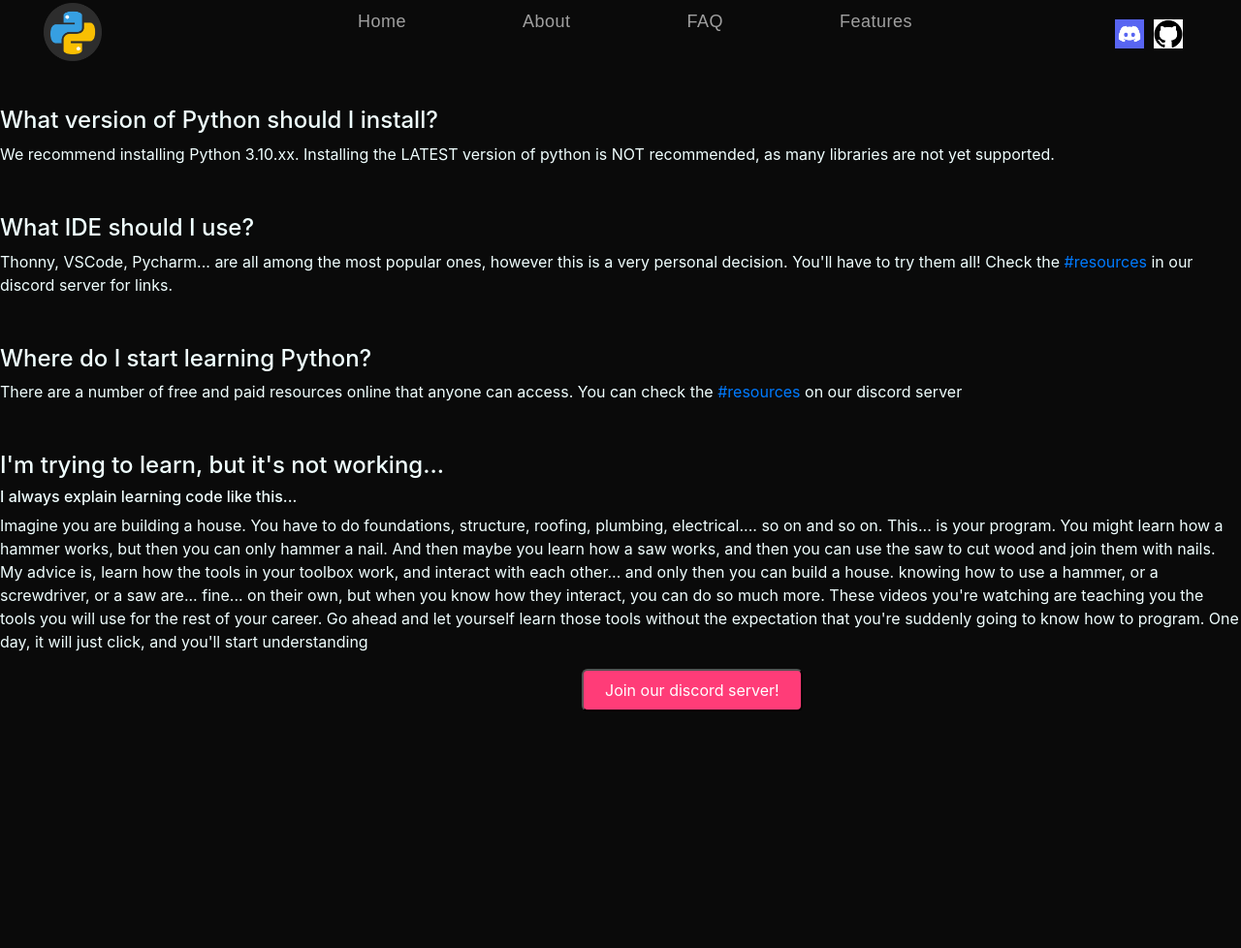
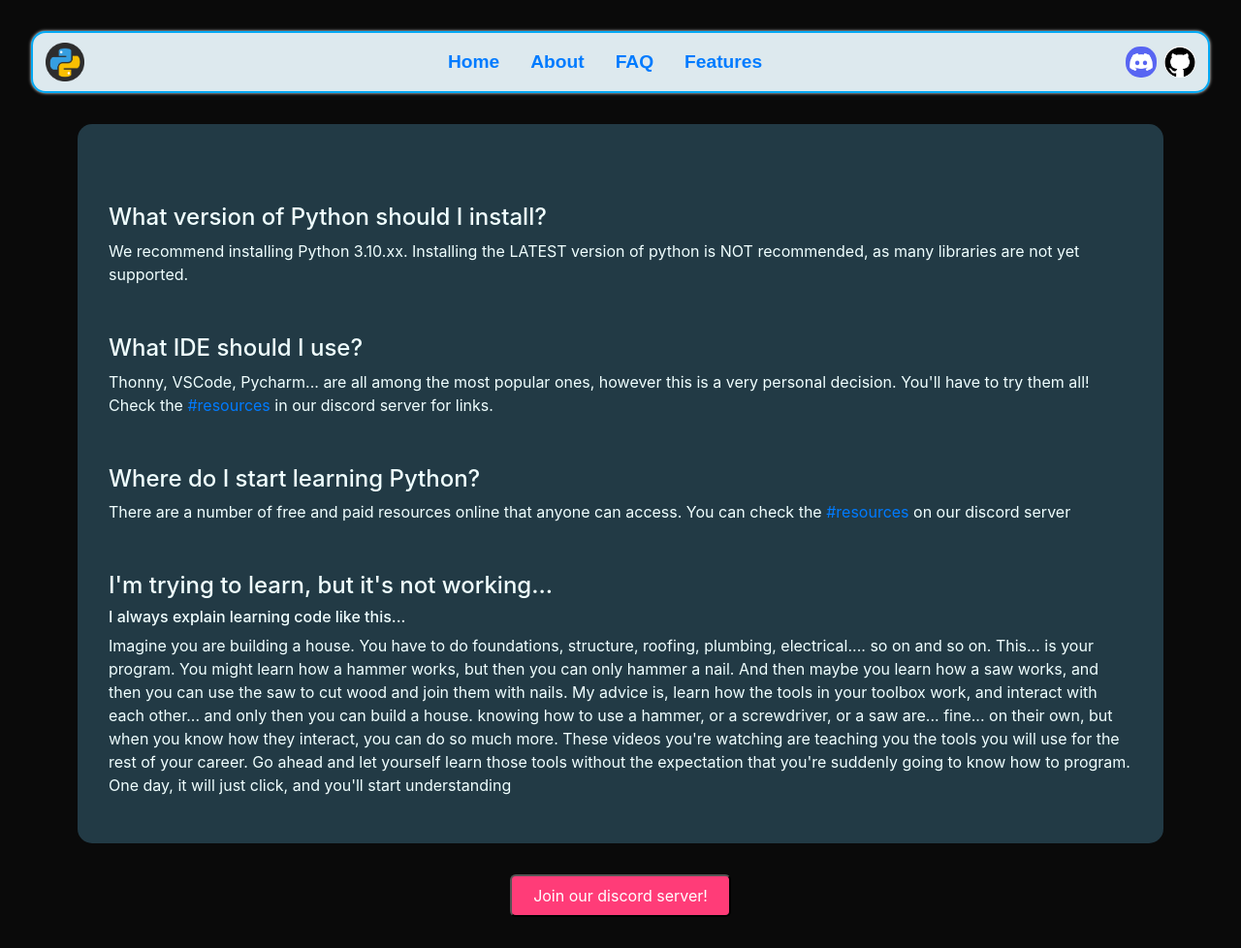
Before and after one commit to practical-python-org/Home, a Flask app: page /FAQ in a window 1280 px wide. Shown: the whole page at 97% size. Before the commit the page ends 732 px from the top, so only its background shows below. Run offline with Flask 3, Linux system fonts and the light colour scheme.

Commit message:
Changed base styles

```diff
--- a/templates/base.html
+++ b/templates/base.html
@@ -14,9 +14,6 @@
       }
       body{
         background-color: #1e1e1e;
-      }
-      h1{
-        margin-left: 340px;
       }
       h1,h2,h3,h4,h6,p{
         color:azure;
@@ -98,7 +95,6 @@
         border-radius: 6px;
         background: #ff3c78;
         transition: all 0.2s ease;
-        margin-left: 600px;
     }
 
     button:active {
@@ -114,62 +110,95 @@
 body{
   background-color: #0a0a0a;
 }
-nav{
-  height:100vh;
-  width: 70vw;
-  min-width: 600px;
+    </style>
+
+    <style>
+      /* navbar */
+      .new__header-main-logo {
         display: flex;
+        justify-content: center;
         align-items: center;
-  justify-content: space-around;
-  margin: auto;
       }
-nav a{
-  position: relative;
-  text-decoration: none;
-  font-family: 'Poppins',sans-serif;
-  color: #a0a0a0;
-  font-size: 18px;
-  letter-spacing: 0.5px;
+      .new__header-main {
+        display: flex;
+        flex-direction: row;
+        background: hsl(199, 34%, 90%);
+        margin: 2rem 2rem;
+        border: 2px solid #03a9f4;
+        max-width: calc(100vw - 4rem);
+        border-radius: 15px;
+        padding: 0.2rem 0.8rem;
+        justify-content: space-between;
+        height: 4rem;
+        box-shadow: 0px 0px 0.2rem 0px white;
       }
-nav a:after{
-  content: "";
-  position: absolute;
-  background-color: #ff3c78;
-  height: 3px;
-  width: 0;
-  left: 0;
-  bottom: -10px;
-  transition: 0.3s;
+      .new__header-main-nav {
+        display: flex;
+        gap: 2rem;
+        align-items: center;
+        justify-content: center;
       }
-nav a:hover{
-  color: #ffffff
+      .new__header-main-nav a {
+        font-size: 1.2rem;
+        font-family: Arial;
+        font-weight: bold;
       }
-nav a:hover:after{
-  width: 100%;
+      .new__header-main-logo img {
+        width: 2.5rem;
+        height: 2.5rem;
       }
+      .new__header-main-sm {
+        display: flex;
+        justify-content: center;
+        align-items: center;
+        gap: 0.5rem;
+      }
+      .new__header-main-sm img {
+        width: 2rem;
+        height: 2rem;
+        border-radius: 15px;
+      }
+
+      /* home */
+      .mid-section {
+        display: flex;
+        justify-content: center;
+      }
+      .mid-section > div {
+        max-width: min(calc(100vw - 4rem), 70rem);
+        background: #223a45;
+        padding: 2rem 2rem;
+        border-radius: 15px;
+      }
+
+      /* join */
+      .join-server {
+        display: flex;
+        flex-direction: row;
+        justify-content: center;
+        margin: 2rem;
+      }
+
     </style>
 
     </head>
     <body>
-      <header class="header-main">
-        <div class="header-main-logo">
+      <header class="new__header-main">
+        <div class="new__header-main-logo">
           <img src="static/logo.png" alt="python logo" />
         </div>
-        <nav class="header-main-nav">
-          <ul>
-            <li><a href="{{ url_for('home') }}"style="text-decoration:none;">Home</a></li>
-            <li><a href="{{ url_for('about') }}"style="text-decoration:none;">About</a></li>
-            <li><a href="{{ url_for('faq') }}"style="text-decoration:none;">FAQ</a></li>
-            <li><a href="{{ url_for('features') }}"style="text-decoration:none;">Features</a></li>
-          </ul>
+        <nav class="new__header-main-nav">
+          <a href="{{ url_for('home') }}"style="text-decoration:none;">Home</a>
+          <a href="{{ url_for('about') }}"style="text-decoration:none;">About</a>
+          <a href="{{ url_for('faq') }}"style="text-decoration:none;">FAQ</a>
+          <a href="{{ url_for('features') }}"style="text-decoration:none;">Features</a>
         </nav>
-        <div class="header-main-sm">
-          <a href="https://discord.gg/practical-python-900302240559018015"><div class="header-main-sm-disc"></div></a>
-          <a href="https://github.com/practical-python-org"><div class="header-main-sm-git"></div></a>
+        <div class="new__header-main-sm">
+          <a href="https://discord.gg/practical-python-900302240559018015"><img src="/static/discord_logo.png" alt=""></a>
+          <a href="https://github.com/practical-python-org"><img src="/static/github_logo.png" alt=""></a>
         </div>
       </header>
-        {% block content %}
-        {% endblock %}
-        <a href="https://discord.gg/practical-python-900302240559018015"><button>Join our discord server!</button></a>
+        <div class="mid-section">{% block content %}{% endblock %}</div>
+        <div class="join-server"><a href="https://discord.gg/practical-python-900302240559018015"><button>Join our discord server!</button></a></div>
     </body>
 </html>
```
Also changed, not shown: static/discord_logo.png (added), static/github_logo.png (added). Lines whose indentation alone changed are shown as unchanged.
